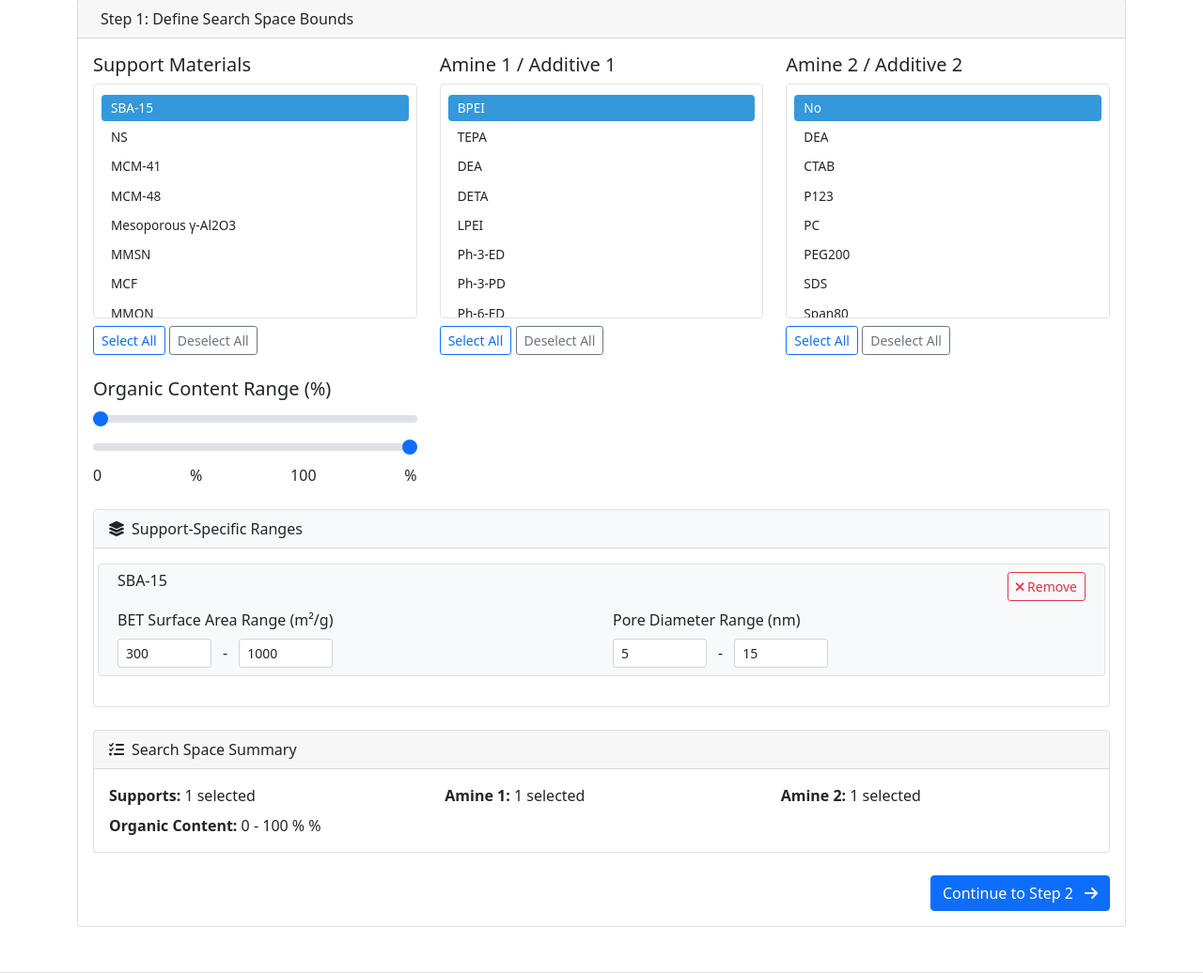
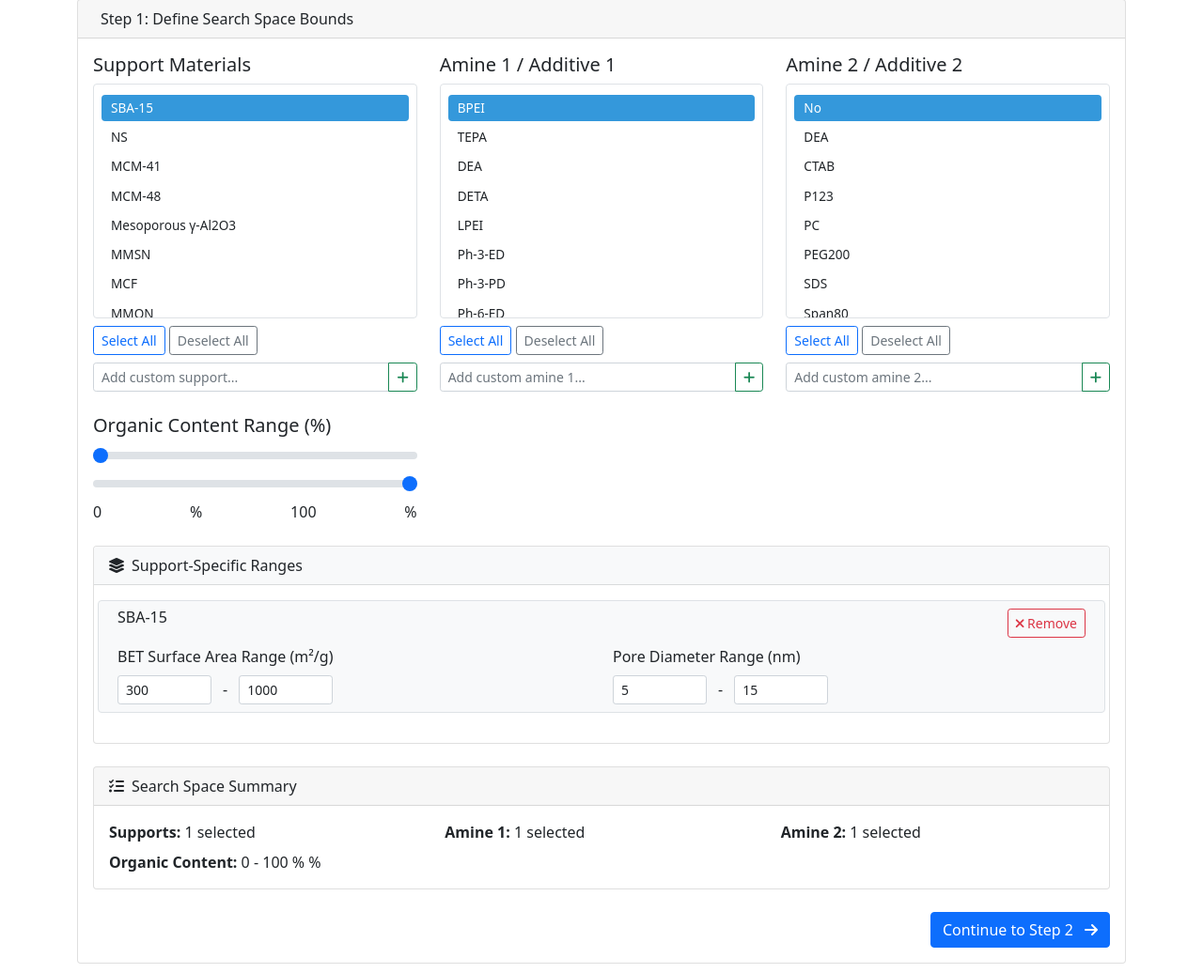
Before and after one commit to qingguang0309/BO4DAC, a Flask app: page / in a window 1280 px wide. Shown: the part 202-1238 px from the top of the page at 94% size. Run offline with Flask 2, Linux system fonts and the light colour scheme.

Commit message:
Add custom material UI to search space (Step 1)
Wire up /api/add-material endpoint with input fields and + buttons
for Supports, Amine1, and Amine2. New materials are auto-selected,
synced to backend, and flash-highlighted in the list.

```diff
--- a/static/js/index/step1.js
+++ b/static/js/index/step1.js
@@ -277,3 +277,47 @@ function removeSupport(support) {
     initMultiSelect(); // This will update the multi-select UI
     updateStep1Summary();
 }
+
+async function addCustomMaterial(category) {
+    const inputMap = { supports: 'addSupportInput', amine1: 'addAmine1Input', amine2: 'addAmine2Input' };
+    const input = document.getElementById(inputMap[category]);
+    const name = (input.value || '').trim();
+    if (!name) return;
+
+    // Add to DEFAULT_CONFIG so it appears in the list
+    if (!DEFAULT_CONFIG[category].includes(name)) {
+        DEFAULT_CONFIG[category].push(name);
+    }
+
+    // Auto-select the new material
+    if (!searchBounds[category].includes(name)) {
+        searchBounds[category].push(name);
+    }
+
+    // Persist to backend if session exists
+    try {
+        await fetch('/api/add-material', {
+            method: 'POST',
+            headers: { 'Content-Type': 'application/json' },
+            body: JSON.stringify({ category, name })
+        });
+    } catch (e) {
+        console.warn('Failed to sync custom material to backend:', e);
+    }
+
+    input.value = '';
+    initMultiSelect();
+    updateStep1Summary();
+
+    // Flash the new item
+    const containers = { supports: 'supportsContainer', amine1: 'amine1Container', amine2: 'amine2Container' };
+    const container = document.getElementById(containers[category]);
+    const items = container.querySelectorAll('.multi-select-item');
+    items.forEach(item => {
+        if (item.textContent === name) {
+            item.style.transition = 'background-color 0.3s';
+            item.style.backgroundColor = '#d4edda';
+            setTimeout(() => { item.style.backgroundColor = ''; }, 1500);
+        }
+    });
+}
--- a/templates/index.html
+++ b/templates/index.html
@@ -49,6 +49,10 @@
                         <button class="btn btn-sm btn-outline-primary" onclick="selectAll('supports')">Select All</button>
                         <button class="btn btn-sm btn-outline-secondary" onclick="deselectAll('supports')">Deselect All</button>
                     </div>
+                    <div class="input-group input-group-sm mt-2">
+                        <input type="text" class="form-control" id="addSupportInput" placeholder="Add custom support...">
+                        <button class="btn btn-outline-success" onclick="addCustomMaterial('supports')"><i class="fas fa-plus"></i></button>
+                    </div>
                 </div>
                 <div class="col-md-4">
                     <h5>Amine 1 / Additive 1</h5>
@@ -57,6 +61,10 @@
                         <button class="btn btn-sm btn-outline-primary" onclick="selectAll('amine1')">Select All</button>
                         <button class="btn btn-sm btn-outline-secondary" onclick="deselectAll('amine1')">Deselect All</button>
                     </div>
+                    <div class="input-group input-group-sm mt-2">
+                        <input type="text" class="form-control" id="addAmine1Input" placeholder="Add custom amine 1...">
+                        <button class="btn btn-outline-success" onclick="addCustomMaterial('amine1')"><i class="fas fa-plus"></i></button>
+                    </div>
                 </div>
                 <div class="col-md-4">
                     <h5>Amine 2 / Additive 2</h5>
@@ -64,6 +72,10 @@
                     <div class="mt-2">
                         <button class="btn btn-sm btn-outline-primary" onclick="selectAll('amine2')">Select All</button>
                         <button class="btn btn-sm btn-outline-secondary" onclick="deselectAll('amine2')">Deselect All</button>
+                    </div>
+                    <div class="input-group input-group-sm mt-2">
+                        <input type="text" class="form-control" id="addAmine2Input" placeholder="Add custom amine 2...">
+                        <button class="btn btn-outline-success" onclick="addCustomMaterial('amine2')"><i class="fas fa-plus"></i></button>
                     </div>
                 </div>
                 <div class="col-md-4">
```
